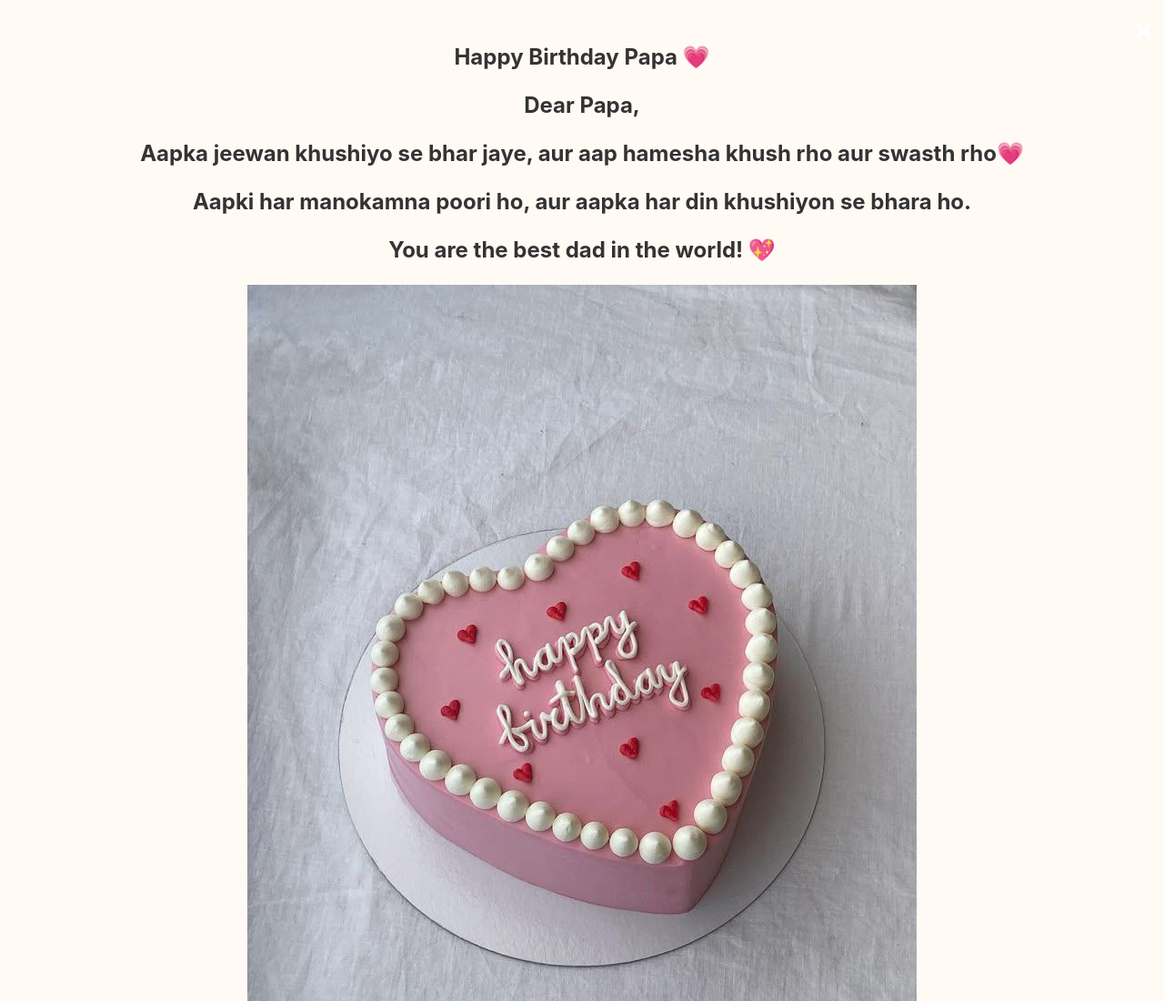
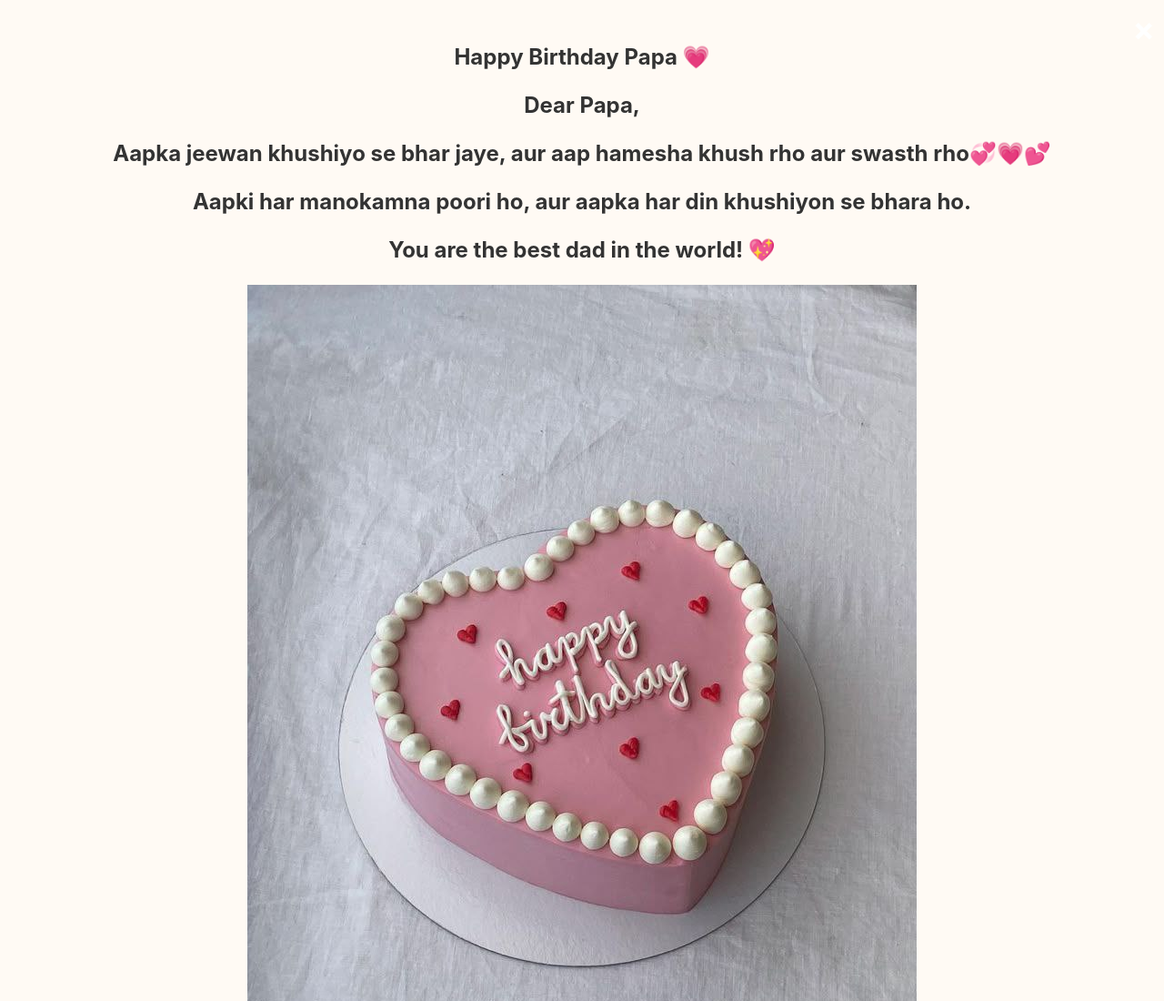
Before and after one commit to Manisha-SharmaMS/papa-birthday, a plain HTML site: page index.html in a window 1280 px wide. Shown: the top 1100 px of the page at 91% size. Drawn offline with Linux system fonts and the light colour scheme.

Commit message:
Update index.html

```diff
--- a/index.html
+++ b/index.html
@@ -13,7 +13,7 @@
       <h1>Happy Birthday Papa 💗
       <p>Dear Papa,</p>
       <p>
-      Aapka jeewan khushiyo se bhar jaye, aur aap hamesha khush rho aur swasth rho💗
+      Aapka jeewan khushiyo se bhar jaye, aur aap hamesha khush rho aur swasth rho💞💗💕
       </p>
       <p>
        Aapki har manokamna poori ho, aur aapka har din khushiyon se bhara ho.
```
